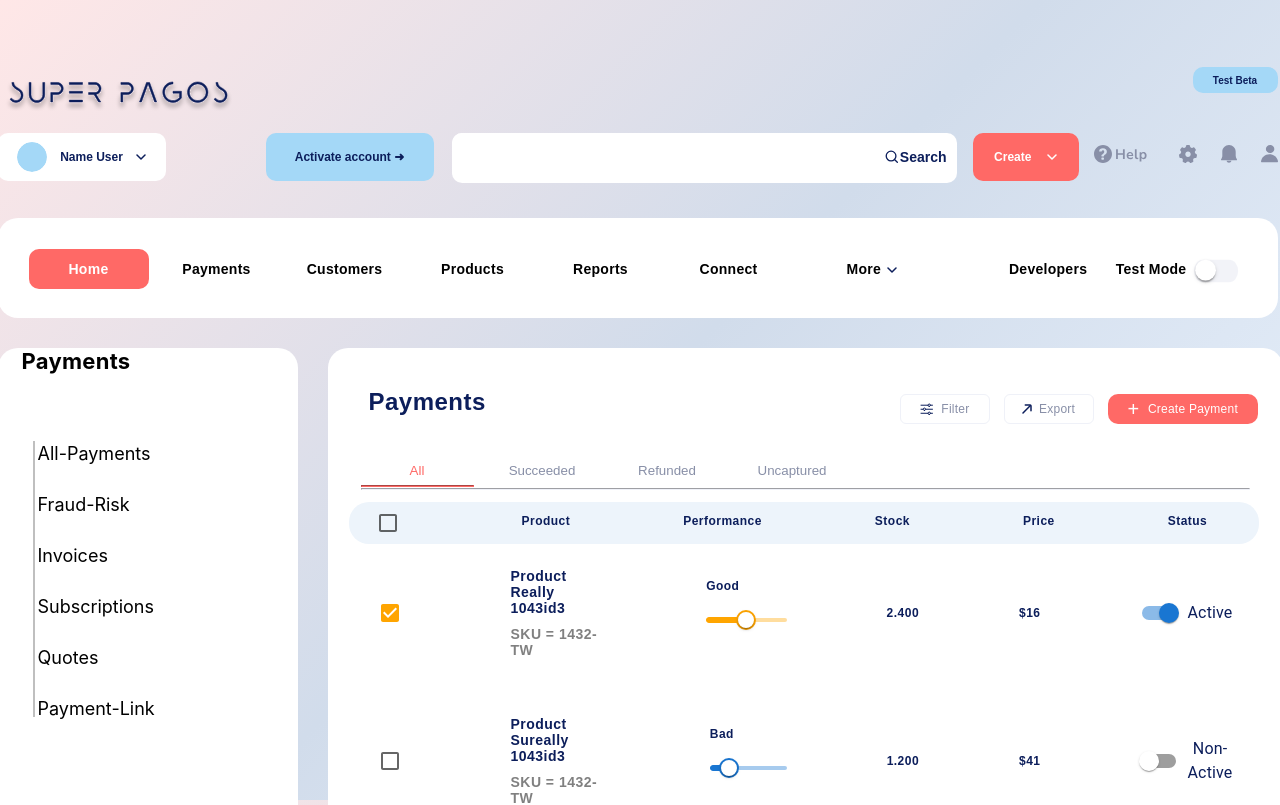
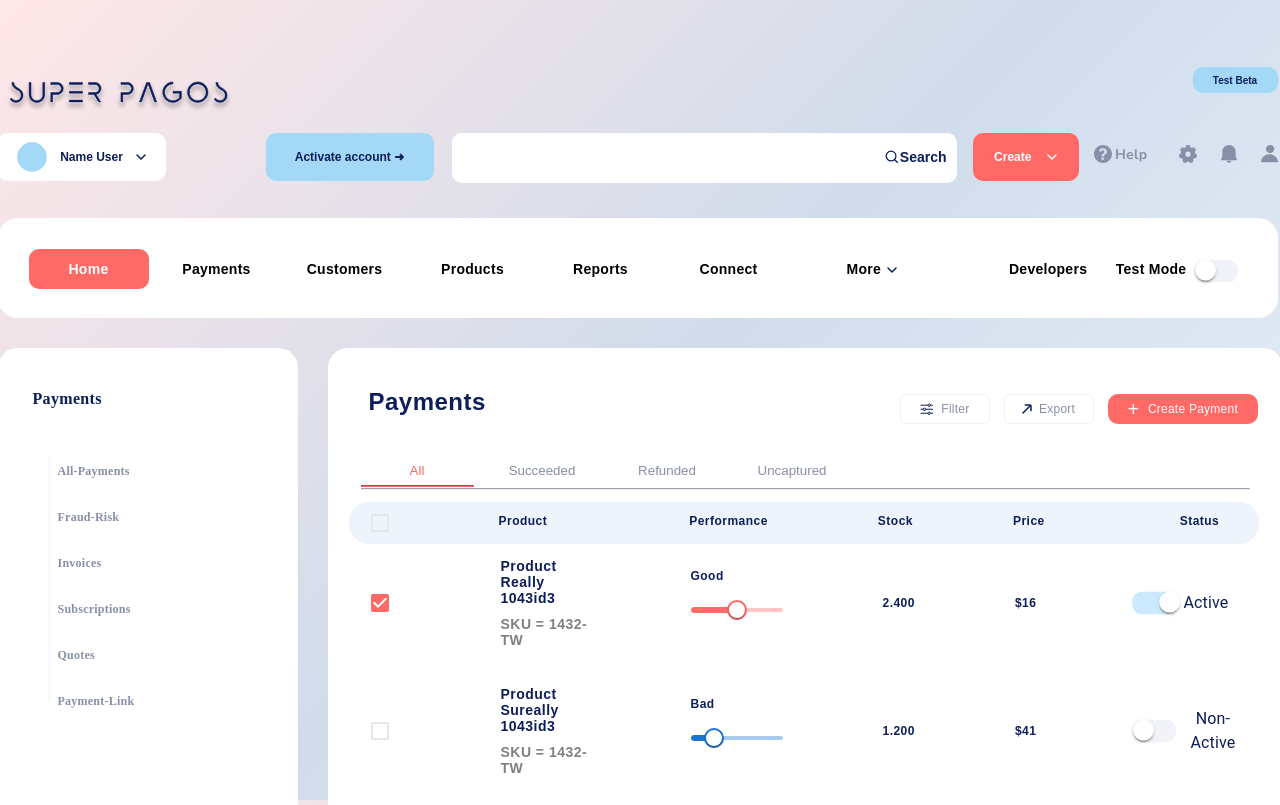
Before and after one commit to popo70023/learn-react-app, a React (Create React App) app: page /Payments in a window 1280 px wide. Shown: the top 805 px of the page. Built offline with nearby package versions, Linux system fonts and the light colour scheme.

Commit message:
feat: modify chartmenu and paymentslist styles

```diff
--- a/src/components/ChartMenu/ChartMenu.scss
+++ b/src/components/ChartMenu/ChartMenu.scss
@@ -9,24 +9,36 @@
     border-width: 0;
     .Tittle {
     position: absolute;
-    left: 24px;
-    color: black;
-    font-size: 22px;
+    top:42px;
+    left: 35px;
+    color: var(--primary-0-c-1-e-5-b-text, #0C1E5B);
+    font-family: Nunito Sans;
+    font-size: 16px;
     font-style: normal;
     font-weight: 700;
     line-height: normal;
-    letter-spacing: 0.28px;
+    letter-spacing: 0.32px;
+    text-align: left;
+    color: rgba(12, 30, 91, 1);
    }
    .Menu-Container{
     position: relative;
+    left: 20px;
+    top:20px;
     .Chart-menu-link{
       text-decoration: none;
     }
     .Chart-menu-btn  {
     display: flex;
     position: relative;
-    font-size: 18px;
-    color: black;
+    font-family: Nunito Sans;
+    font-size: 12px;
+    font-weight: 700;
+    line-height: 16px;
+    letter-spacing: 0.02em;
+    text-align: left;
+
+    color:#888FA7;
     top:65px;
     margin-top: 30px;
     left:40px ;
@@ -35,8 +47,8 @@
     }
     .Chart-menu-btn-active{
       position: relative;
-      font-size: 18px;
-      color: orange;
+      font-size: 12px;
+      color: #FF6966;
       top:60px;
       right:40px ;
       cursor: pointer;
@@ -46,8 +58,9 @@
       }
       .vertical-line{
         position: absolute;
-        left: -5px;
+        left: -10px;
         width: 2px;
+        bottom:-7px;
         height: 30px;
         opacity: 0.3;
         z-index: 2;
@@ -59,10 +72,16 @@
       font-size: 10px;
       top:70px;
       left:70px ;
-      color: gray;
+      color: var(--primary-888-fa-7-active, #888FA7);
+      font-family: Nunito Sans;
+      font-size: 12px;
+      font-style: normal;
+      font-weight: 400;
+      line-height: normal;
+      letter-spacing: 0.24px;
       }
     .vertical-line-active  {
-      background-color: orange;
+      background-color: #FF6966;
       opacity: 1;
       z-index: 3;
     }
@@ -70,10 +89,10 @@
     position: absolute;
     height: 100%;
     width: 2px;
-    background-color: gray;
+    background-color: #EFF1F8;
     margin-right: 10px;
     top: 23%;
-    left: 35px;
+    left: 30px;
     opacity: 0.5;
     z-index: 1;
     }}
--- a/src/components/HorizontalMenu/HorizontalMenu.scss
+++ b/src/components/HorizontalMenu/HorizontalMenu.scss
@@ -143,6 +143,7 @@
         height: 13px;
         margin-top: 4px;
         margin-left:5px;
+        background-color: rgba(255, 255, 255, 1)
       }
       .MuiSwitch-root {
         display: flex;
@@ -155,6 +156,10 @@
         border-radius: 20px;
         background-color: #DCE0ED;
       }
+      .Mui-checked+.MuiSwitch-track {
+        border-radius: 20px;
+        background-color: rgba(153, 214, 251, 1);
+      }
     }
   }
 }
--- a/src/components/PaymentsHeader/PaymentsHeader.tsx
+++ b/src/components/PaymentsHeader/PaymentsHeader.tsx
@@ -76,7 +76,7 @@ const PaymentsHeader: FC<PaymentsHeaderProps> = ({ activeButton, onButtonClick }
 
       </div>
       <hr className='button-hr' />
-      {activeButton==='All' ? <PaymentsList /> : <PaymentsChart />}
+      {activeButton==='All' ? <PaymentsList /> : ''}
     </div>
   );
 };
--- a/src/components/PaymentsList/PaymentsList.scss
+++ b/src/components/PaymentsList/PaymentsList.scss
@@ -6,23 +6,67 @@
   color: #0C1E5B;
   font-size: 12px;
   margin-left: 21px;
-    .MuiCheckbox-root.Mui-checked {
-        color: orange;
+
+  .MuiCheckbox-root {
+    color: #E5E7ED;
+
+    &.Mui-checked:not(.Mui-disabled) {
+      color: #FF6966;
     }
-    .tittle-Container{
+
+    &:before {
+      border-color: transparent;
+    }
+
+    &.Mui-checked:not(.Mui-disabled) {
+      &:after {
+        color: #FF6966;
+      }
+    }
+  }
+
+  .tittle-Container {
     display: flex;
-        background-color:#EDF4FB;
+    background-color: #EDF4FB;
     border-radius: 20px;
-      .all-checkbox{
+
+    .all-checkbox {
       position: relative;
       margin-left: 9px;
-      }
-      .title{
-        margin-left:113px;
-
+      left: -4px;
     }
 
+    .title-Product {
+      color: #0C1E5B;
+      margin-left: 90px;
+      font-size: 12px;
     }
+
+    .title-Performance {
+      color: #0C1E5B;
+      margin-left: 142px;
+      font-size: 12px;
+    }
+
+    .title-Stock {
+      color: #0C1E5B;
+      margin-left: 110px;
+      font-size: 12px;
+    }
+
+    .title-Price {
+      color: #0C1E5B;
+      margin-left: 100px;
+      font-size: 12px;
+    }
+
+    .title-Status {
+      color: #0C1E5B;
+      margin-left: 135px;
+      font-size: 12px;
+    }
+  }
+
   .List-Container {
     display: flex;
     flex-direction: column;
@@ -30,40 +74,55 @@
     .list-data {
       display: flex;
       flex-direction: column;
-        padding: 10px; /* 调整间距 */
-        margin-bottom: 10px; /* 调整底部间距 */
+
+      margin-bottom: 10px;
     }
-      .list-margin{
-        margin-left:100px;
+
+    .list-margin {
+      margin-left: 100px;
     }
-      .SKU{
-        color:gray;
-        margin-top:10px;
+
+    .Product-container {
+      min-width: 190px;
+      max-width: 190px;
     }
-      .list-Performance{
-        margin-left:100px;
-        width: 92px;
-        text-align:left;
+
+    .SKU {
+      color: gray;
+      margin-top: 10px;
     }
-      .list-Performance-text{
-        margin-top:-10px;
+
+    .list-Performance {
+      margin-left: 100px;
+      min-width: 92px;
+      max-width: 92px;
+      text-align: left;
     }
-      .list-margin-Product{
-        margin-left:100px;
-        text-align:left;
+
+    .list-Performance-text {
+      margin-top: -10px;
+    }
+
+    .list-margin-Product {
+      margin-left: 100px;
+      text-align: left;
       font-size: 14px;
     }
-      .switch-button{
-        margin-left:100px;
+
+    .switch-button {
+      margin-left: 100px;
     }
+
     .list-item-details {
       display: flex;
       align-items: center;
       margin-left: 10px;
     }
+
     .slider-selected {
-        color: orange;
+      color: #FF6966;
     }
+
     .slider-noselected .MuiSlider-thumb::before {
       content: '';
       display: block;
@@ -72,23 +131,62 @@
       border: 2px solid white;
       border-radius: 50%;
       position: absolute;
-        background-color:white;
+      background-color: white;
       top: 50%;
       left: 50%;
       transform: translate(-50%, -50%);
     }
+
     .slider-selected .MuiSlider-thumb::before {
       content: '';
+
       display: block;
       width: 12px;
       height: 12px;
       border: 2px solid white;
       border-radius: 50%;
       position: absolute;
-        background-color:white;
+      background-color: white;
       top: 50%;
       left: 50%;
       transform: translate(-50%, -50%);
     }
+
+    .switch-button {
+
+      transform: scale(1.3, 1.6);
+
+      .MuiSwitch-thumb {
+        width: 16px;
+        height: 13px;
+        margin-top: 4px;
+        margin-left: 5px;
+      }
+
+      .MuiSwitch-thumb {
+        background-color: rgba(255, 255, 255, 1);
+      }
+
+      .MuiSwitch-root {
+        display: flex;
+        align-items: center;
+      }
+
+      .MuiSwitch-switchBase {
+        padding: 8px;
+
+      }
+
+      .MuiSwitch-track {
+        border-radius: 20px;
+        background-color: #DCE0ED;
+      }
+
+      .Mui-checked+.MuiSwitch-track {
+        border-radius: 20px;
+        background-color: rgba(153, 214, 251, 1);
+      }
+
     }
   }
+}
--- a/src/components/PaymentsList/PaymentsList.tsx
+++ b/src/components/PaymentsList/PaymentsList.tsx
@@ -58,11 +58,11 @@ const PaymentsList: FC<PaymentsListProps> = () => {
             onChange={handleAllCheckboxChange}
           />
           </div>
-          <p className="title">Product</p>
-          <p className="title">Performance</p>
-          <p className="title">Stock</p>
-          <p className="title">Price</p>
-          <p className="title">Status</p>
+          <p className="title-Product">Product</p>
+          <p className="title-Performance">Performance</p>
+          <p className="title-Stock">Stock</p>
+          <p className="title-Price">Price</p>
+          <p className="title-Status">Status</p>
         </div>
         <div className="List-Container">
           {list.map((item, index) => (
@@ -73,6 +73,7 @@ const PaymentsList: FC<PaymentsListProps> = () => {
                   checked={checkboxStates[index]}
                   onChange={() => {handleCheckboxChange(index);}}
                 />
+                <div className="Product-container">
                 <p className='list-margin-Product'>{item.Product.split('\n').map((line, i) => (
                   <React.Fragment key={i}>
                     {line}
@@ -83,6 +84,7 @@ const PaymentsList: FC<PaymentsListProps> = () => {
                     SKU = 1432-TW
                   </div>
                 </p>
+                </div>
                 <div className='list-Performance'>
                   <p className='list-Performance-text'>{item.Performance} </p>
 
```
Lines whose indentation alone changed are shown as unchanged.
